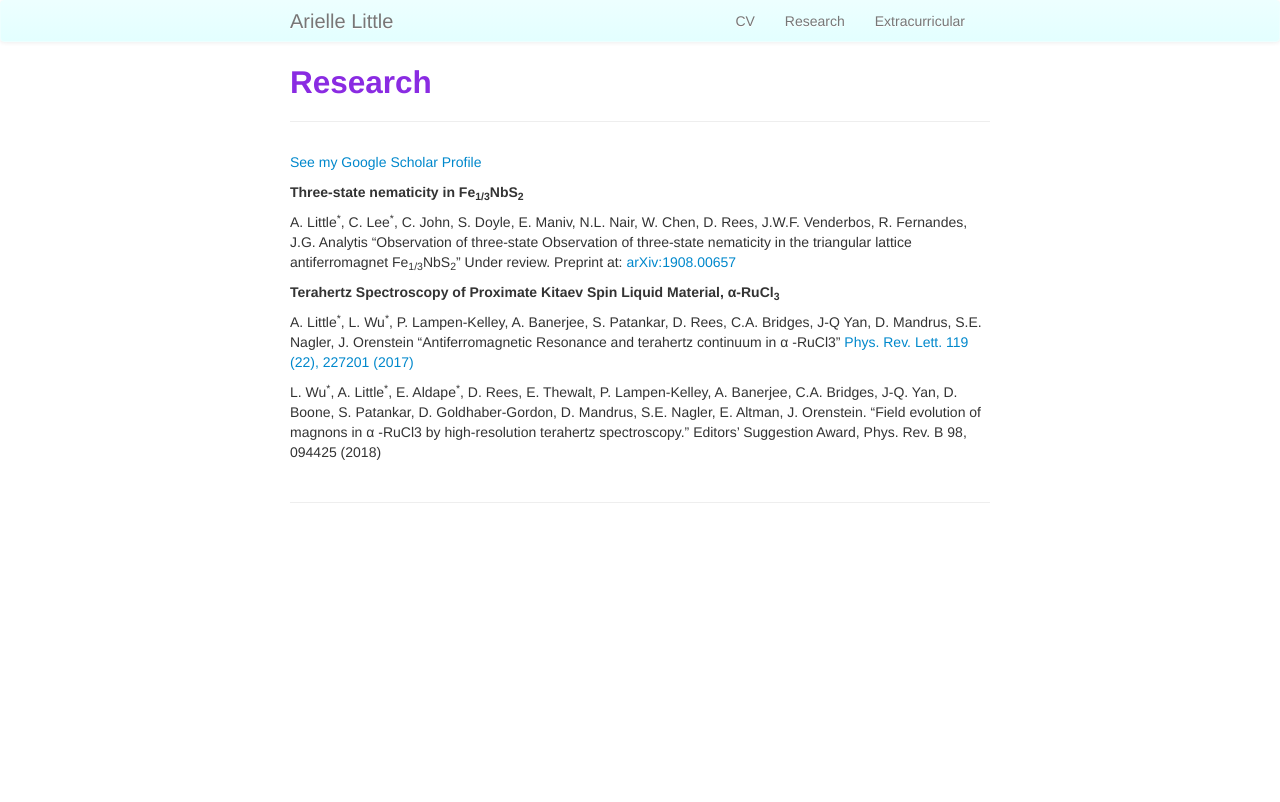
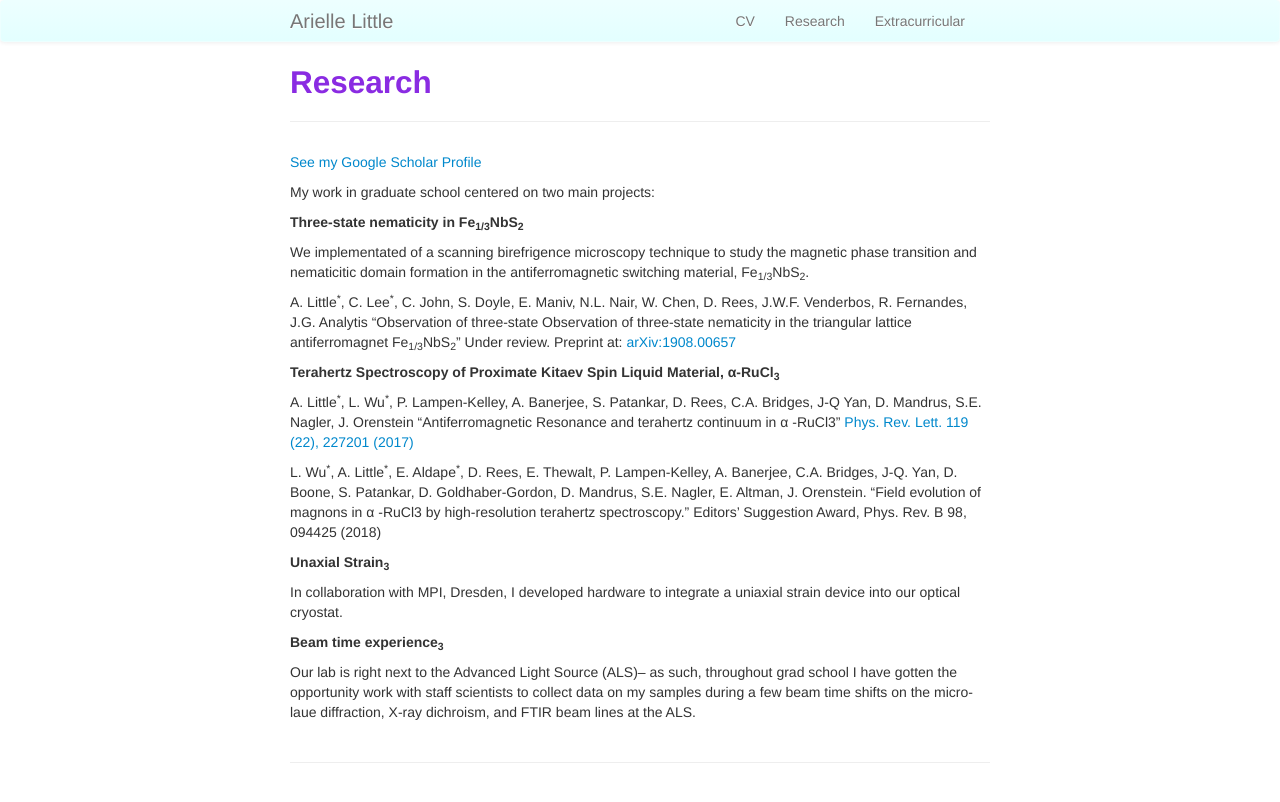
Before and after one commit to ariellel118/ariellel118.github.io, a Jekyll site: the page built from pages/research.md, in a window 1280 px wide. Shown: the top 802 px of the page. Built offline with Jekyll 4.4.1, drawn with Linux system fonts in a browser that asks for light colours.

Commit message:
changed research

```diff
--- a/pages/research.md
+++ b/pages/research.md
@@ -7,7 +7,12 @@ description: Arielle Little's Research
 
 <a href="https://scholar.google.com/citations?user=1oAEwgIAAAAJ&hl=en">See my Google Scholar Profile </a>
 
+
+ My work in graduate school centered on two main projects:
+
 <strong>Three-state nematicity in Fe<sub>1/3</sub>NbS<sub>2</sub></strong>
+
+We implementated of a scanning birefrigence microscopy technique to study the magnetic phase transition and nematicitic domain formation in the antiferromagnetic switching material, Fe<sub>1/3</sub>NbS<sub>2</sub>.
 
 A. Little<sup>*</sup>, C. Lee<sup>*</sup>, C. John, S. Doyle, E. Maniv, N.L. Nair, W. Chen, D. Rees, J.W.F. Venderbos, R. Fernandes, J.G. Analytis “Observation of three-state Observation of three-state nematicity in the triangular lattice antiferromagnet Fe<sub>1/3</sub>NbS<sub>2</sub>” Under review. Preprint at: <a href="https://arxiv.org/abs/1908.00657"> arXiv:1908.00657</a>
 
@@ -17,6 +22,14 @@ A. Little<sup>*</sup>, C. Lee<sup>*</sup>, C. John, S. Doyle, E. Maniv, N.L. Nai
 A. Little<sup>*</sup>, L. Wu<sup>*</sup>, P. Lampen-Kelley, A. Banerjee, S. Patankar, D. Rees, C.A. Bridges, J-Q Yan, D. Mandrus, S.E. Nagler, J. Orenstein “Antiferromagnetic Resonance and terahertz continuum in α -RuCl3” <a href="https://journals.aps.org/prl/pdf/10.1103/PhysRevLett.119.227201">Phys. Rev. Lett. 119 (22), 227201 (2017) </a>
 
 L. Wu<sup>*</sup>, A. Little<sup>*</sup>, E. Aldape<sup>*</sup>, D. Rees, E. Thewalt, P. Lampen-Kelley, A. Banerjee, C.A. Bridges, J-Q. Yan, D. Boone, S. Patankar, D. Goldhaber-Gordon, D. Mandrus, S.E. Nagler, E. Altman, J. Orenstein. “Field evolution of magnons in α -RuCl3 by high-resolution terahertz spectroscopy.” Editors’ Suggestion Award, Phys. Rev. B 98, 094425 (2018)
+
+<strong>Unaxial Strain<sub>3</sub></strong>
+
+In collaboration with MPI, Dresden, I developed hardware to integrate a uniaxial strain device into our optical cryostat.
+
+<strong>Beam time experience<sub>3</sub></strong>
+
+Our lab is right next to the Advanced Light Source (ALS)-- as such, throughout grad school I have gotten the opportunity work with staff scientists to collect data on my samples during a few beam time shifts on the micro-laue diffraction, X-ray dichroism, and FTIR beam lines at the ALS.
 
 
 
```
Also changed, not shown: index.md (+1 -1 lines).
